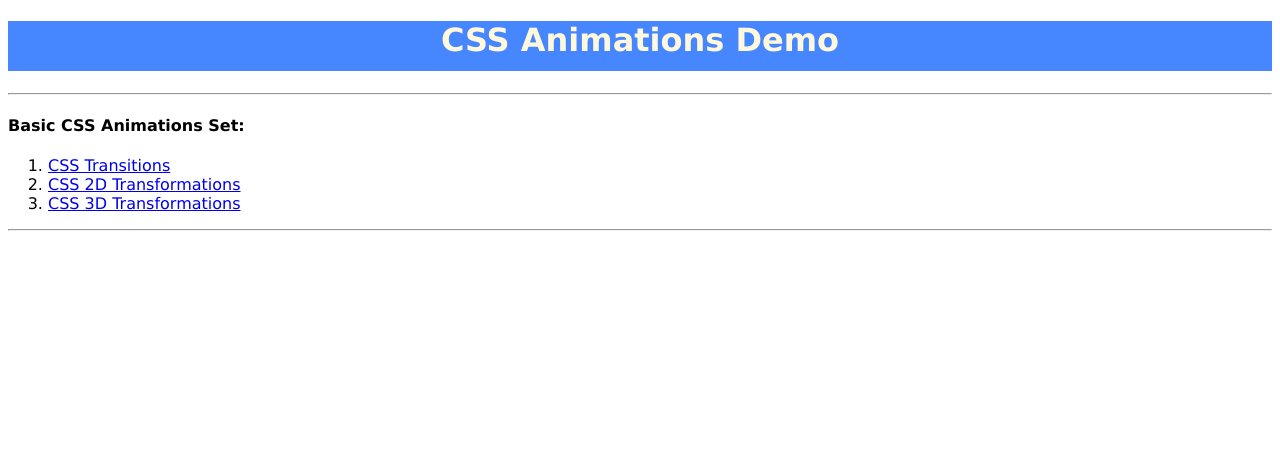
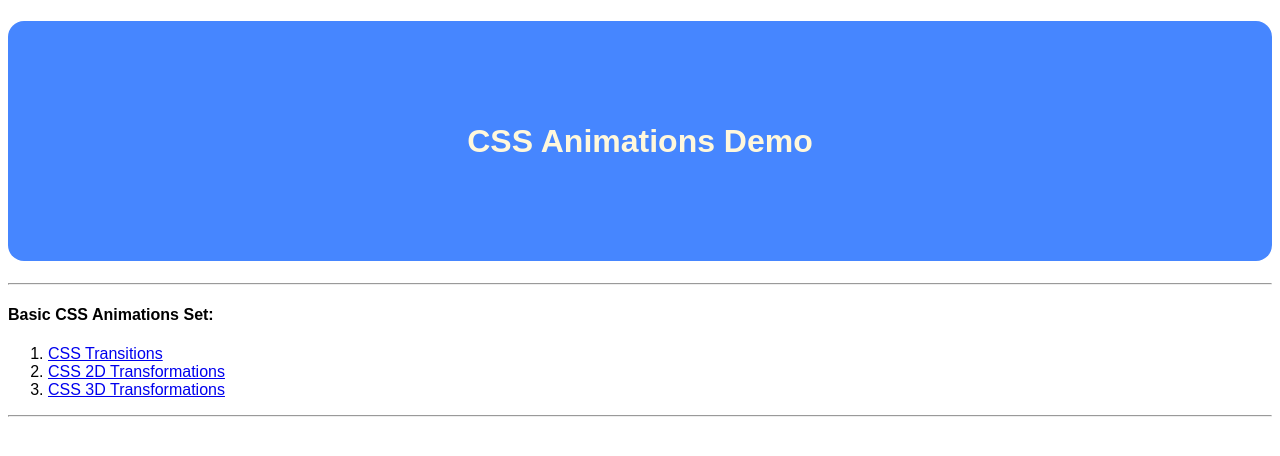
Before and after one commit to vsaiprakash/css-animation-demo-projects, a plain HTML site: page index.html in a window 1280 px wide. Drawn offline with Linux system fonts and the light colour scheme.

Commit message:
common.css added;

```diff
--- /dev/null
+++ b/common.css
@@ -0,0 +1,3 @@
+body{
+    font-family: sans-serif;
+}
--- a/css-transformations/transform2d.css
+++ b/css-transformations/transform2d.css
@@ -1,7 +1,3 @@
-body{
-    font-family: Verdana, Geneva, Tahoma, sans-serif;
-}
-
 .demo{
     width: 100px;
     margin: 50px;
--- a/css-transformations/transform3d.css
+++ b/css-transformations/transform3d.css
@@ -1,7 +1,3 @@
-body{
-    font-family: Verdana, Geneva, Tahoma, sans-serif;
-}
-
 body{
     perspective: 500px;
     /* Perspective is like distance between the body layer and our eye */
--- a/css-transitions/transition.css
+++ b/css-transitions/transition.css
@@ -1,7 +1,3 @@
-body{
-    font-family: Verdana, Geneva, Tahoma, sans-serif;
-}
-
 button{
     border: none;
     height: 90px;
--- a/index.html
+++ b/index.html
@@ -6,6 +6,7 @@
     <title>CSS 3D Transformations</title>
     <meta name="viewport" content="width=device-width, initial-scale=1">
     <link rel="icon" type="image/x-icon" href="favicon.ico">
+    <link rel="stylesheet" href="common.css">
     <link rel="stylesheet" href="styles.css">
     <script src="script.js" defer></script>
 </head>
--- a/styles.css
+++ b/styles.css
@@ -1,11 +1,12 @@
-body{
-    font-family: Verdana, Geneva, Tahoma, sans-serif;
-}
+
 
 .header{
-    width: 100%;
-    height: 50px;
     background-color: rgb(70, 134, 255);
     color: cornsilk;
+    height: 30vh;
+    display: flex;
+    justify-content: center;
+    align-items: center;
     text-align: center;
+    border-radius: 1rem;
 }
```
Also changed, not shown: css-transformations/transform2d.html (+1 -0 lines), css-transformations/transform3d.html (+1 -0 lines), css-transitions/transitions.html (+1 -0 lines).
